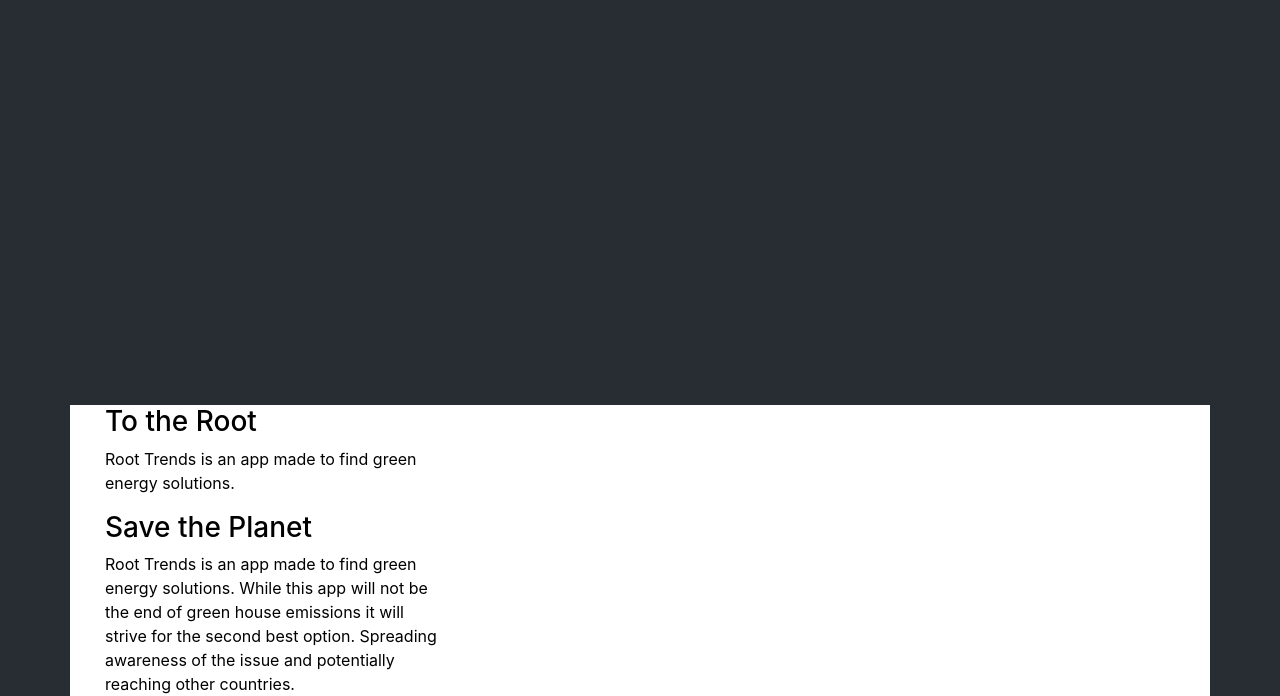
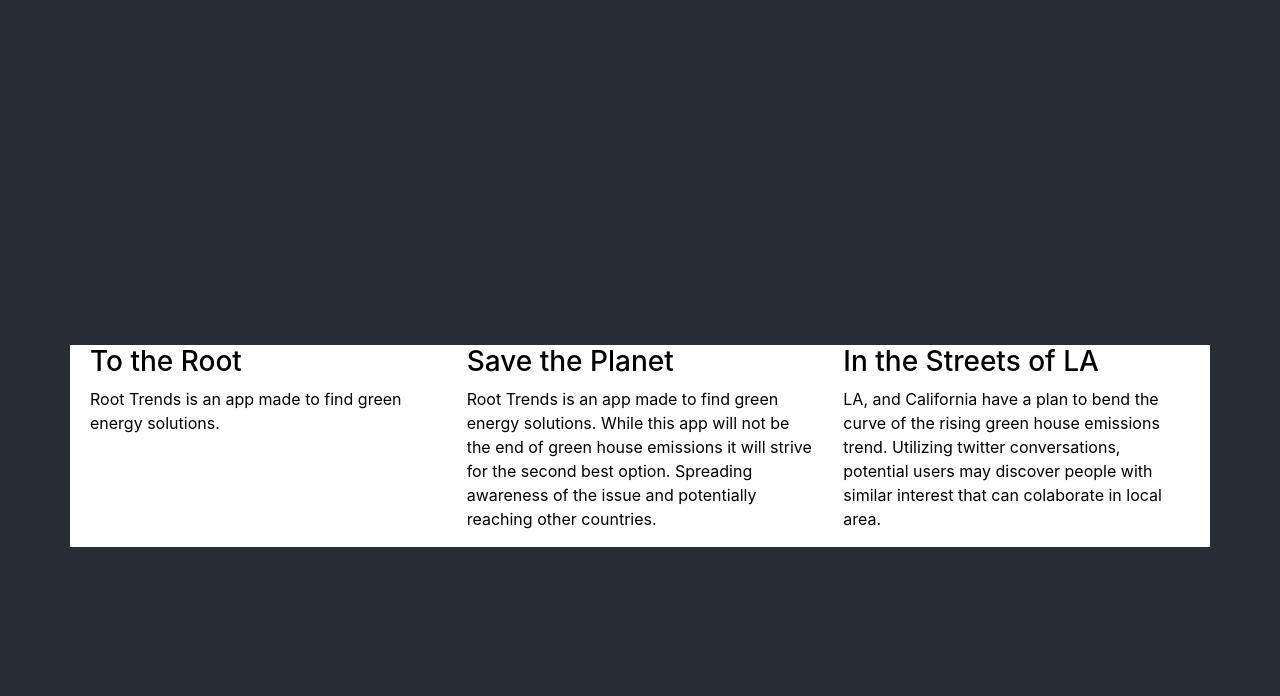
Before and after one commit to cris178/Trends, a plain HTML site: page index.html in a window 1280 px wide. Shown: the part 105-801 px from the top of the page. Drawn offline with nearby package versions, Linux system fonts and the light colour scheme.

Commit message:
Fixed bootstrap again

```diff
--- a/front.css
+++ b/front.css
@@ -20,11 +20,11 @@
     display:block;
 }
 
-.about:first-of-type{
+#about:first-of-type{
     margin-left: 0px;
 }
 
-.about{
+#about{
     margin-top: 60px;
     margin-left: 20px;
     background-color:white;
--- a/index.html
+++ b/index.html
@@ -25,7 +25,7 @@
     </div>
 
     <div class = "container">
-        <div class = "about">
+        <div class = "row">
             <div class="col-4">
                 <h3>To the Root</h3>
                 <div>
```
